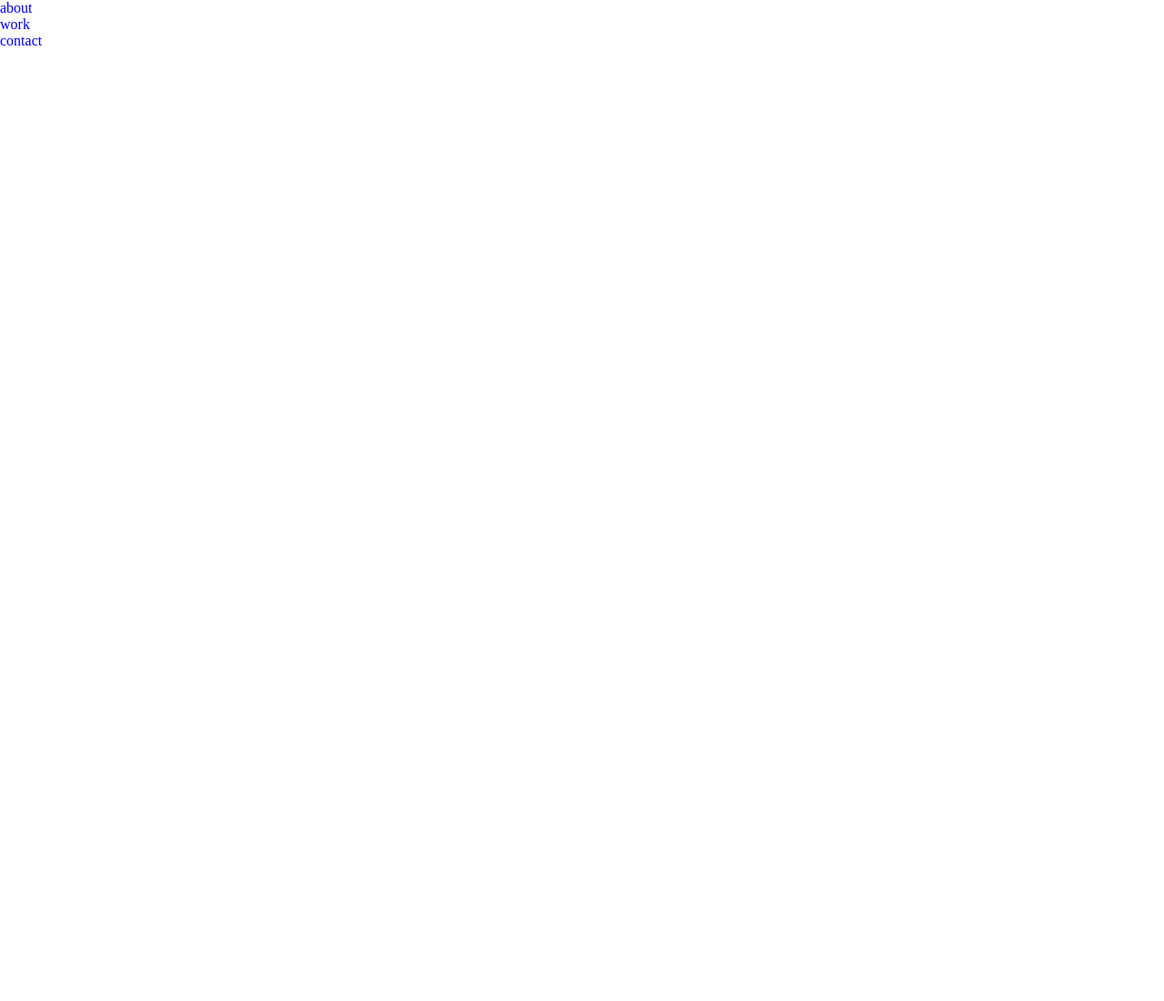
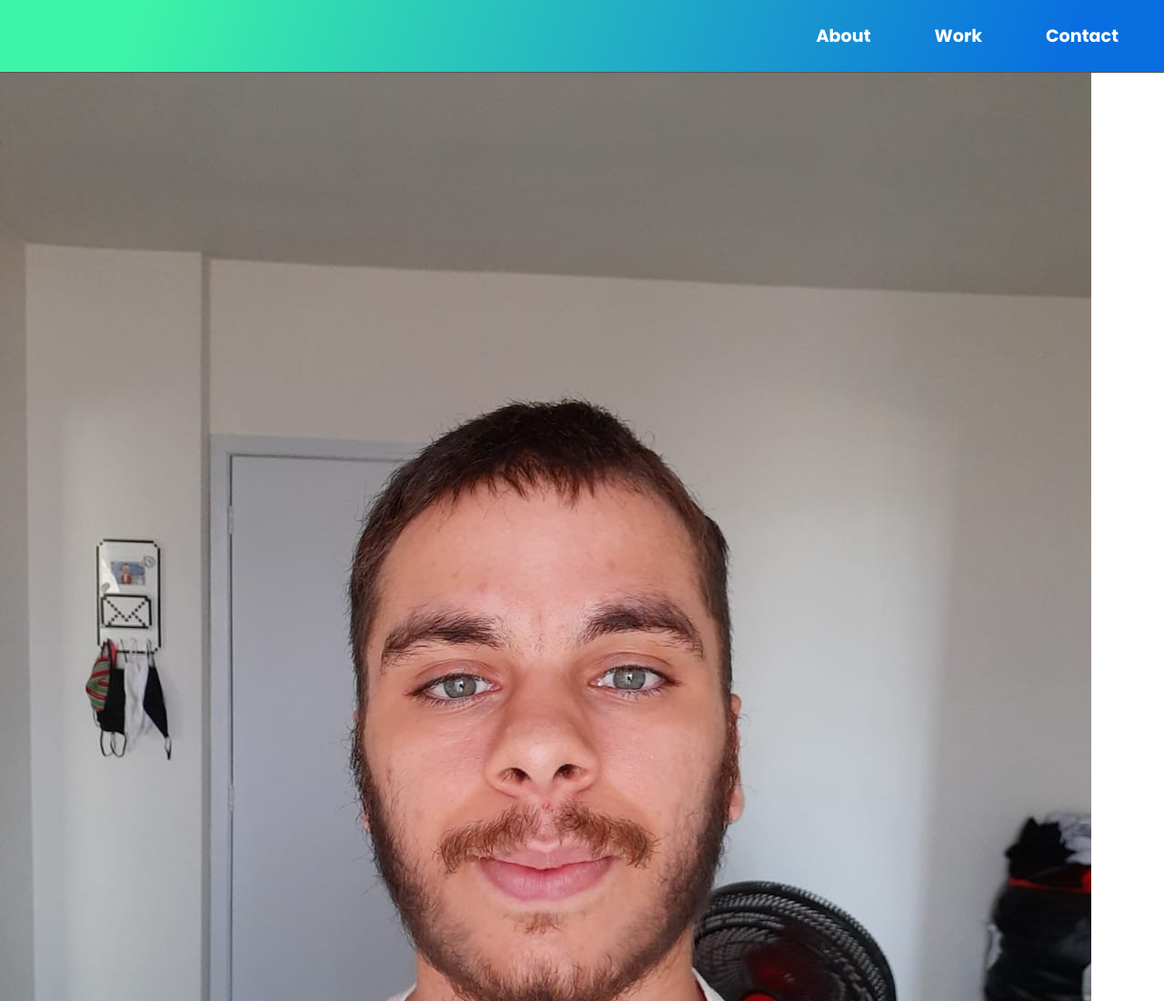
Before and after one commit to gabrielneoob/Personal-Portfolio, a plain HTML site: page index.html in a window 1280 px wide. Shown: the top 1100 px of the page at 91% size. Before the commit the page ends 800 px from the top, so only its background shows below. Drawn offline with Linux system fonts and the light colour scheme.

Commit message:
fit: header

```diff
--- a/assets/css/global.css
+++ b/assets/css/global.css
@@ -1,9 +1,17 @@
+:root {
+  --main-white: #f0f0f0;
+  --main-red: #be3144;
+  --main-blue: #45567d;
+  --main-gray: #303841;
+}
+
 * {
   margin: 0;
   padding: 0;
   list-style: none;
   text-decoration: none;
   box-sizing: border-box;
+  font-family: "Poppins", sans-serif;
 }
 
 img {
--- a/assets/css/header.css
+++ b/assets/css/header.css
@@ -0,0 +1,27 @@
+header {
+  background: linear-gradient(
+    109.6deg,
+    rgba(61, 245, 167, 1) 11.2%,
+    rgba(9, 111, 224, 1) 91.1%
+  );
+  position: fixed;
+  width: 100%;
+  border-bottom: 1px solid #555;
+}
+
+#nav-bar ul {
+  display: flex;
+  align-items: center;
+  justify-content: flex-end;
+  padding: 0 20px;
+  gap: 10px;
+}
+
+#nav-bar ul li a {
+  text-transform: capitalize;
+  font-size: 1.2rem;
+  font-weight: bold;
+  color: #fff;
+  padding: 25px 30px;
+  display: block;
+}
--- a/index.html
+++ b/index.html
@@ -15,7 +15,7 @@
 
   <body>
     <header>
-      <nav>
+      <nav id="nav-bar">
         <ul>
           <li><a href="#">about</a></li>
           <li><a href="#">work</a></li>
@@ -23,5 +23,12 @@
         </ul>
       </nav>
     </header>
+
+    <section id="perfil">
+      <h1>Hey I am Gabriel</h1>
+      <div>
+        <img src="./assets/img/WhatsApp Image 2022-01-24 at 11.10.18.jpeg" alt="">
+      </div>
+    </section>
   </body>
 </html>
```
Also changed, not shown: assets/img/WhatsApp Image 2022-01-24 at 11.10.18.jpeg (added).
